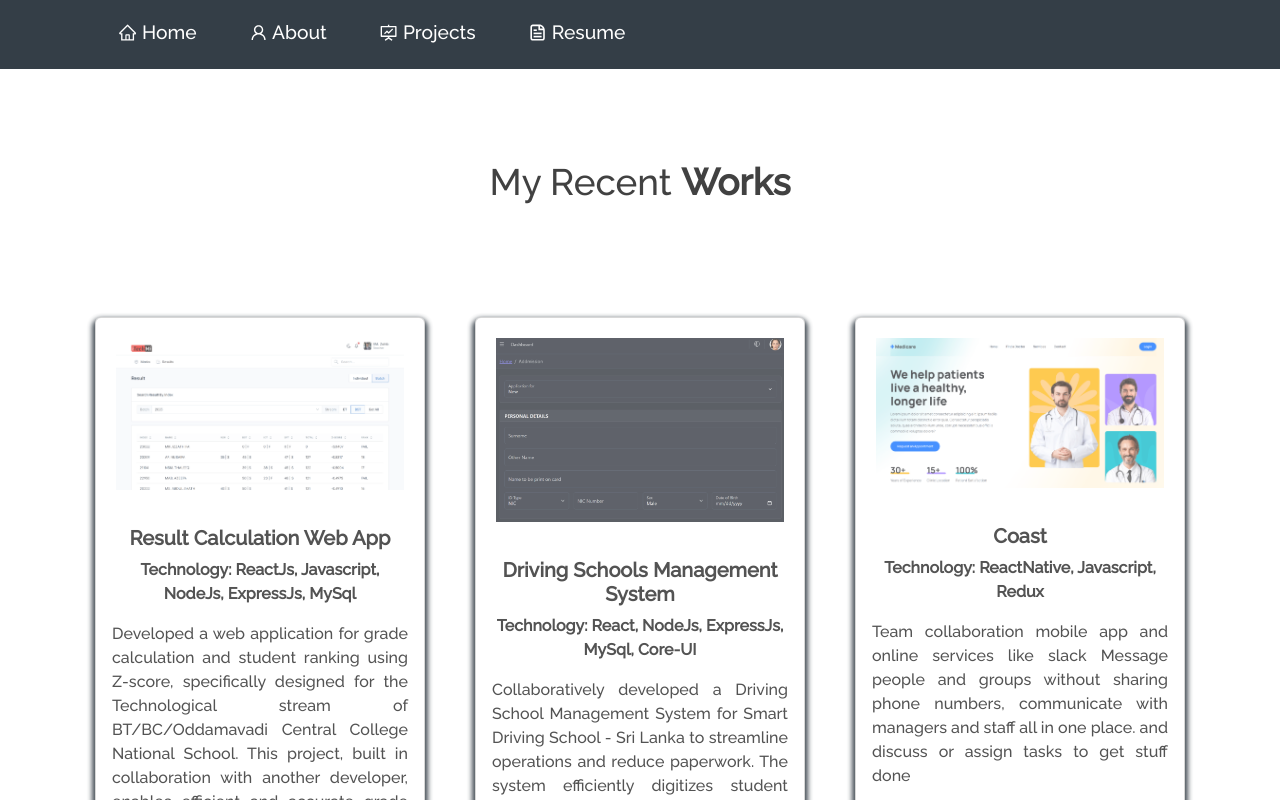
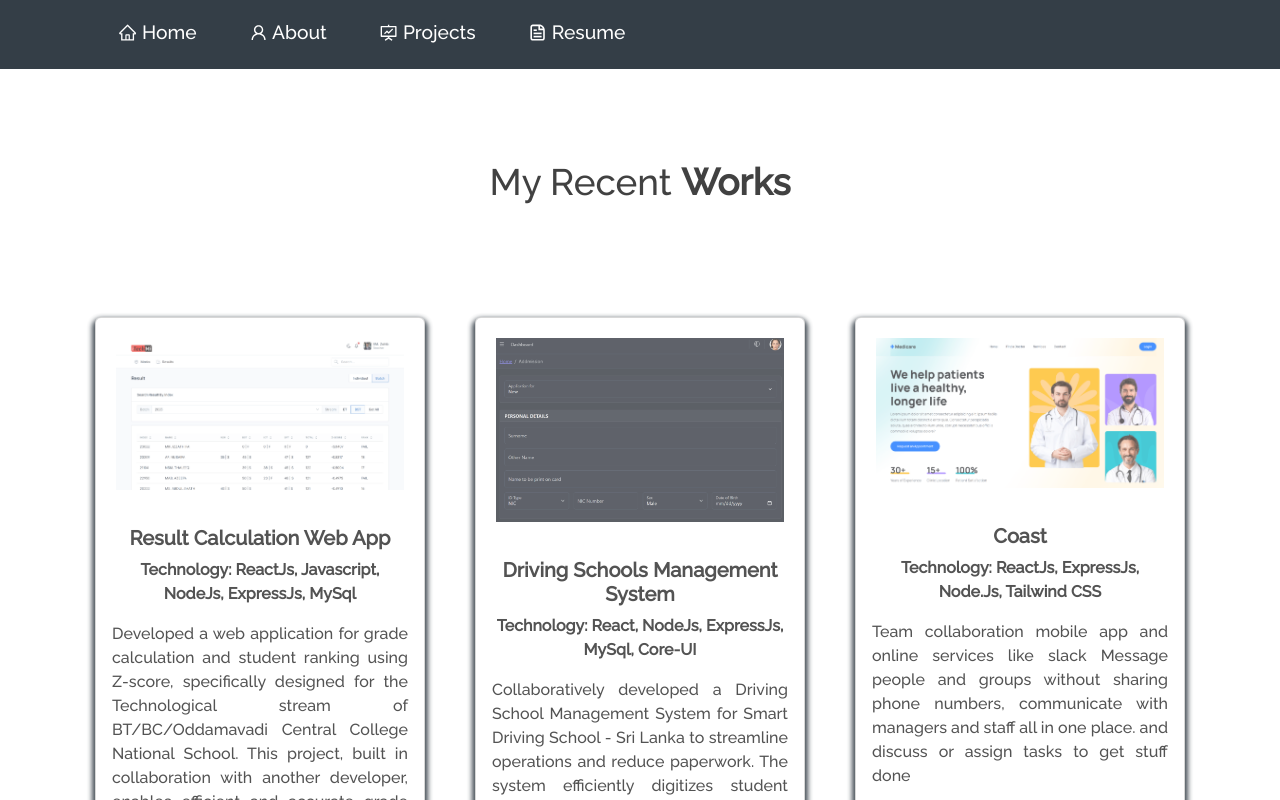
Before and after one commit to SameerMMM/My-Portfolio, a React (Vite) app: page /project in a window 1280 px wide. Shown: the top 800 px of the page. Built offline with nearby package versions, Linux system fonts and the light colour scheme.

Commit message:
Deleted unnecessary imports

```diff
--- a/src/Constatnts.js
+++ b/src/Constatnts.js
@@ -1,12 +1,6 @@
 import Result from "./Assets/Projects/result.png";
 import Driving_school from "./Assets/Projects/Driving-schools.png";
 import Wordpress from "./Assets/Projects/WordPress.png";
-/* import GOOD_FOOD_DISCOUNTS from "./Assets/Projects/goodFoodDiscounts.png";
-import GUAMEDIA from "./Assets/Projects/guamedia.jpg";
-import HSP from "./Assets/Projects/hsp.png";
-import COSMOS from "./Assets/Projects/cosmos.jpg";
-import TECHSPEC from "./Assets/Projects/techspec.png";
-import TRAVELWELL from "./Assets/Projects/travelwell.png"; */
 import Doctor_Appointment from "./Assets/Projects/Doctor-Appointment.png"
 
 export const PROJECTS = [
@@ -27,9 +21,9 @@ export const PROJECTS = [
     {
         image: Doctor_Appointment,
         name: "Coast",
-        technologyUsed: "ReactNative, Javascript, Redux",
+        technologyUsed: "ReactJs, ExpressJs, Node.Js, Tailwind CSS",
         description: "Team collaboration mobile app and online services like slack Message people and groups without sharing phone numbers, communicate with managers and staff all in one place. and discuss or assign tasks to get stuff done",
-        url: "https://play.google.com/store/apps/details?id=com.fomo.android.app",
+        url: "https://github.com/SameerMMM/Doctor_Appointment_Booking_System",
     },
     {
         image: Wordpress,
```
